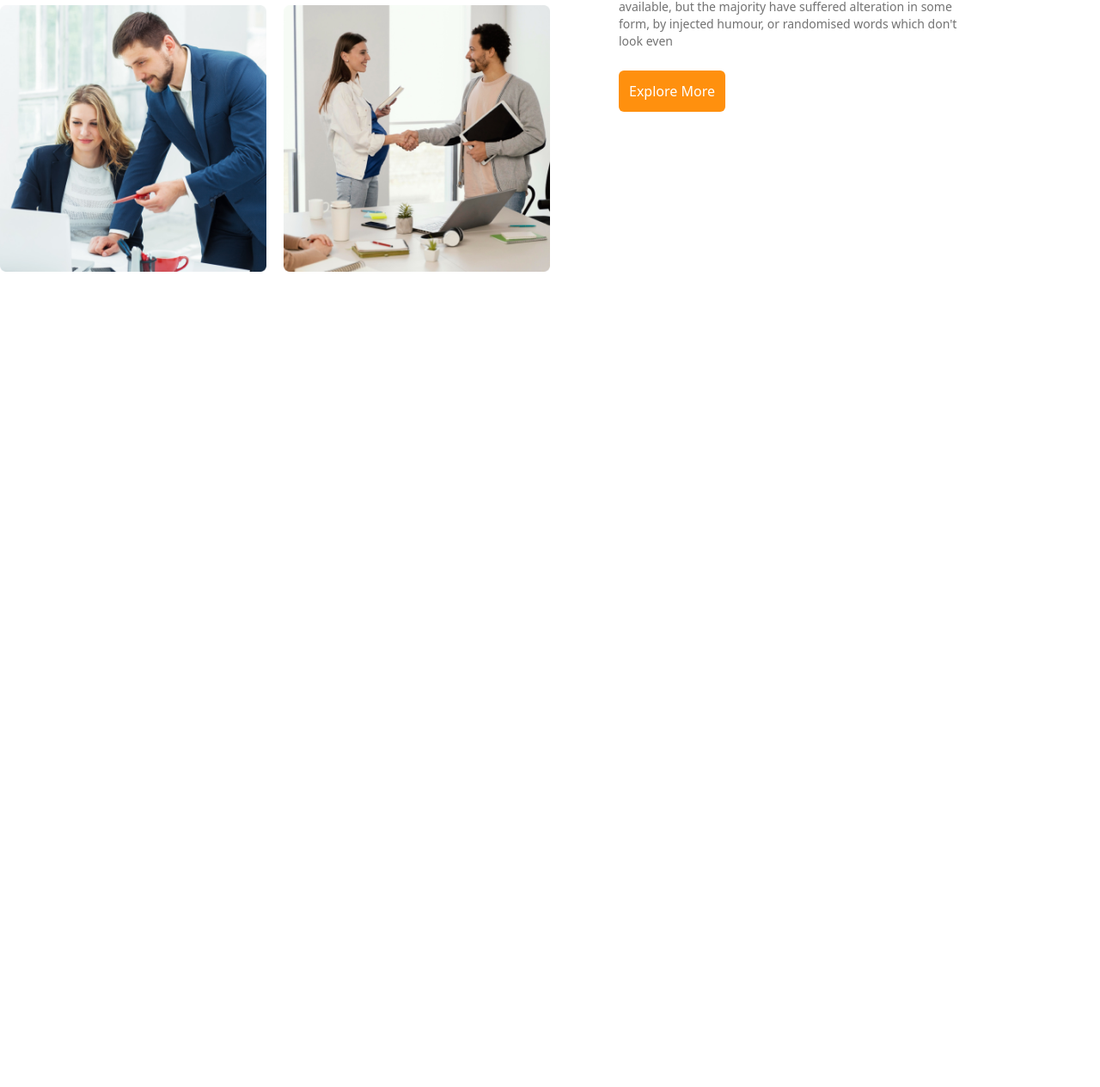
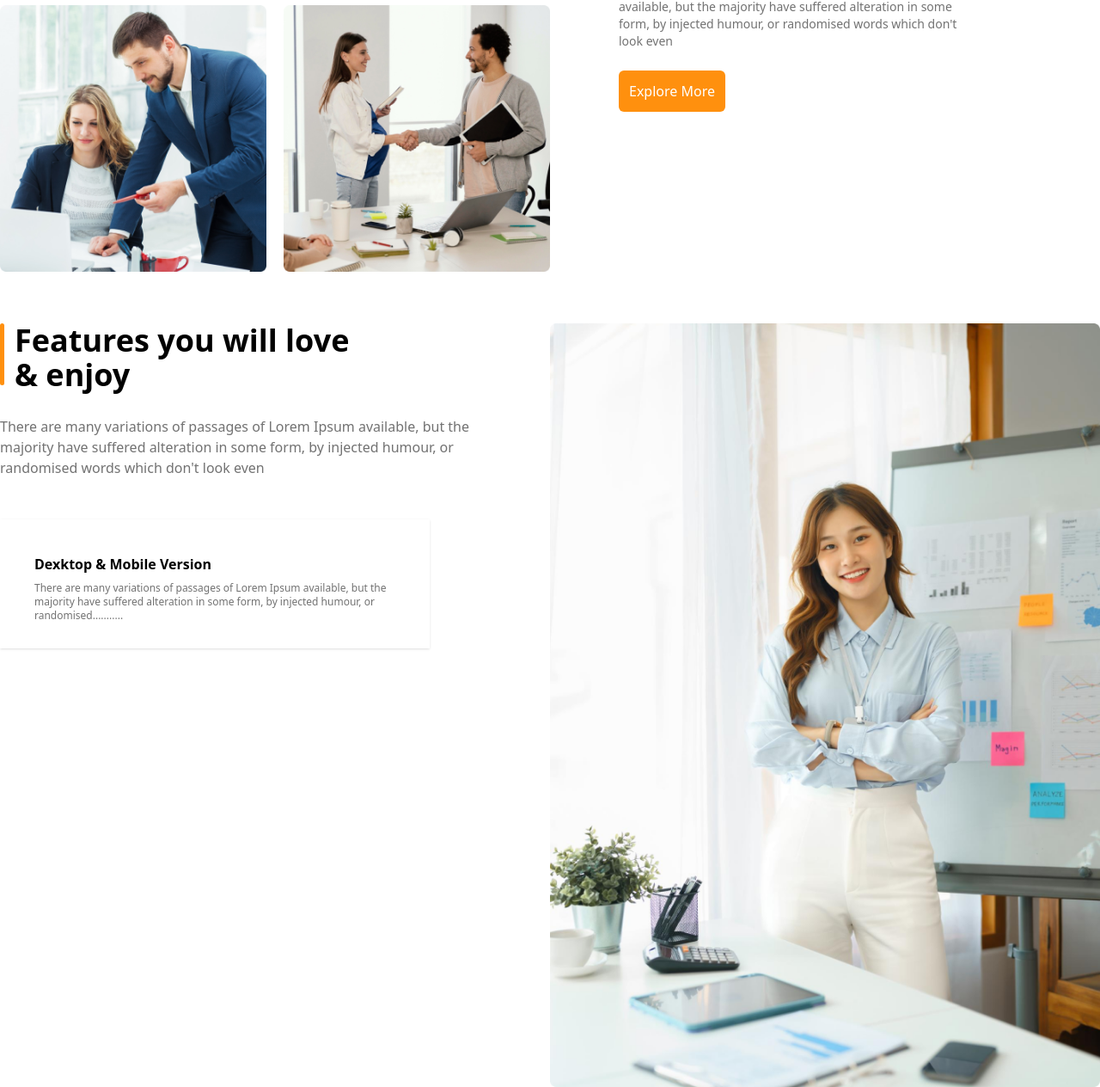
Before and after one commit to Ibne-Shahid/g3architects-repo, a plain HTML site: page index.html in a window 1280 px wide. Shown: the part 1614-2878 px from the top of the page at 86% size. Before the commit the page ends 1930 px from the top, so only its background shows below. Drawn offline with nearby package versions, Linux system fonts and the light colour scheme.

Commit message:
Page 3 fisrt commit

```diff
--- a/index.html
+++ b/index.html
@@ -48,5 +48,33 @@
             <button class="bg-[rgb(255,144,14)] font-[Work Sans] mx-auto mt-4 lg:mt-6 text-white p-3 rounded-md text-lg md:text-2xl lg:text-base">Explore More</button>
         </div>
     </div>
+
+    <!-- Page-3 -->
+
+    <div class="mt-15 grid grid-cols-1 lg:grid-cols-2">
+        <div>
+            <div class="flex gap-3">
+                <div class="bg-[rgb(255,144,14)] h-[90px] lg:h-[72px] w-[5px] rounded-md"></div>
+                <h1 class="text-6xl md:text-5xl lg:text-4xl font-bold font-[Work Sans]">Features you will love <br> & enjoy</h1>
+            </div>
+            <div class="mt-8 md:mt-5 lg:mt-7 w-full lg:w-[550px]">
+                <p class="text-3xl md:text-2xl lg:text-base text-[rgb(114,114,114)] font-[Work Sans]">There are many variations of passages of Lorem Ipsum available, but the majority have suffered alteration in some form, by injected humour, or randomised words which don't look even</p>
+            </div>
+            <div class="grid grid-rows-4 gap-5 mt-5 md:mt-7 lg:mt-12">
+                <div class="w-[500px] h-[150px] shadow-sm">
+                    <div class="md:m-5 lg:m-10">
+                        <h1 class="font-bold font-[Work Sans] text-3xl md:text-2xl lg:text-base">Dexktop & Mobile Version</h1>
+                        <p class="font-[Work Sans] text-[rgb(114,114,114)] text-xl md:text-base lg:text-xs mt-2">There are many variations of passages of Lorem Ipsum available, but the majority have suffered alteration in some form, by injected humour, or randomised...........</p>
+                    </div>
+                </div>
+                <div></div>
+                <div></div>
+                <div></div>
+            </div>
+        </div>
+        <div>
+            <img class="w-full" src="./images/architect.png" alt="">
+        </div>
+    </div>
 </body>
 </html>
```
